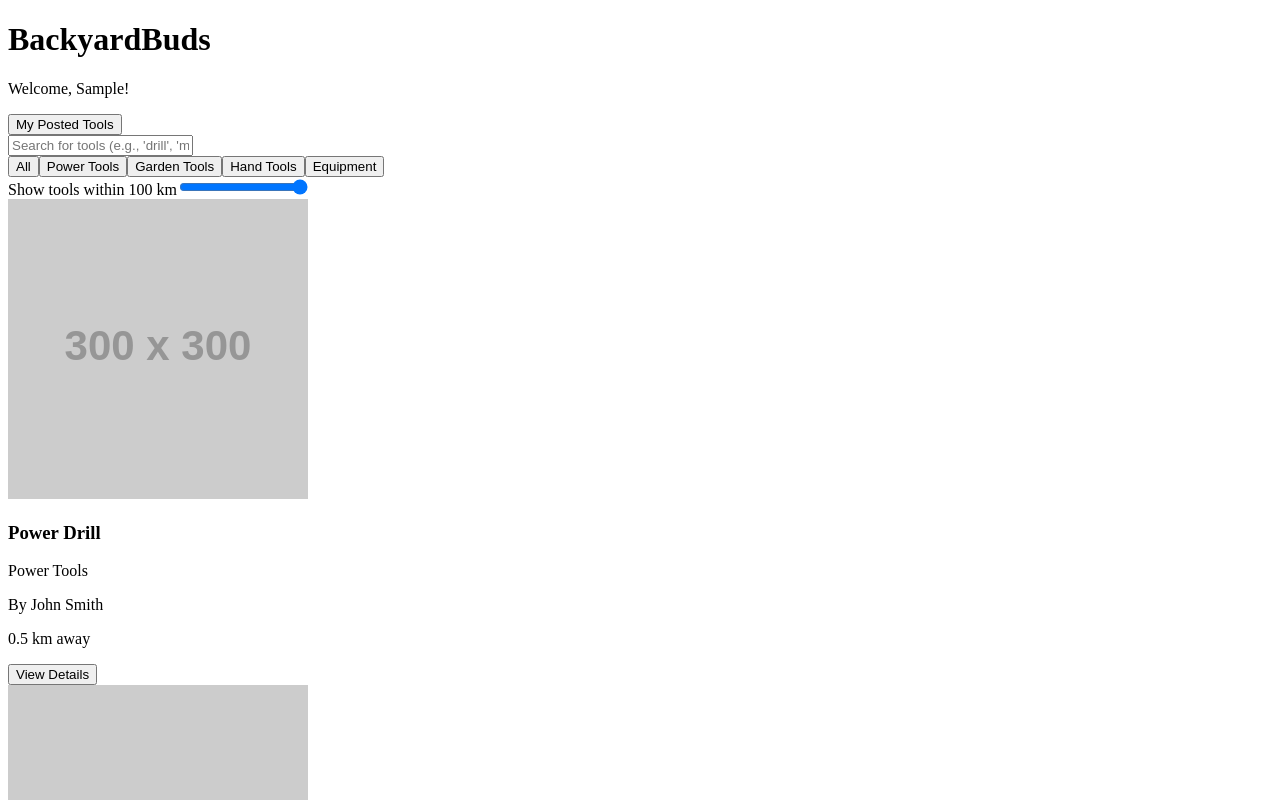
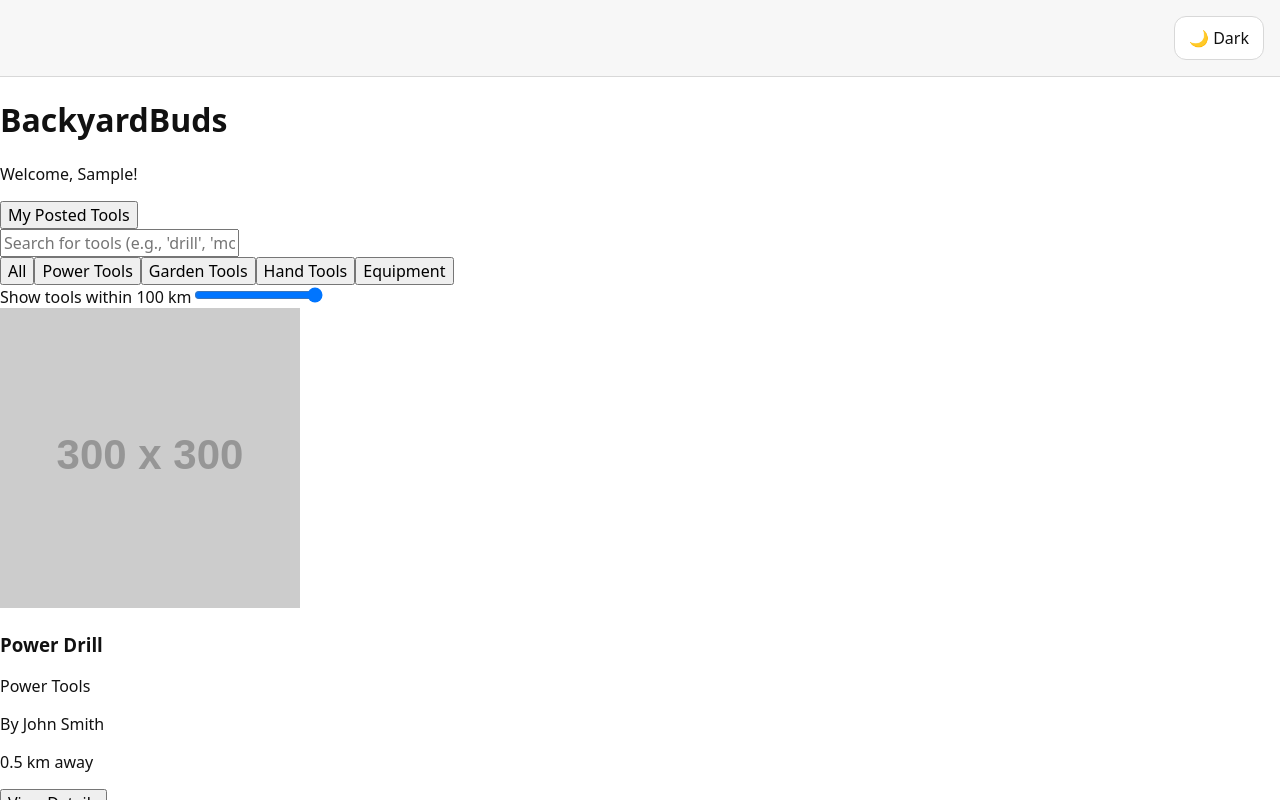
Before and after one commit to Owethudev/Founders-Capstone, a React (Vite) app: page / in a window 1280 px wide. Both pictures are taken after typing "Sample", "name@example.com", "5551234", "Sample" into the empty fields and a click on the button "Get Started". Shown: the top 800 px of the page. Built offline with nearby package versions, Linux system fonts and the light colour scheme.

Commit message:
add dark mode toggle with persistent theme preference

```diff
--- a/index.html
+++ b/index.html
@@ -4,6 +4,76 @@
     <meta charset="UTF-8" />
     <meta name="viewport" content="width=device-width, initial-scale=1.0" />
     <title>TypeScript Basics Assessment</title>
+    <style>
+      :root {
+        color-scheme: light;
+        --bg: #ffffff;
+        --text: #111111;
+        --surface: #f7f7f7;
+        --surface-strong: #ffffff;
+        --border: #d8d8d8;
+        --muted: #555555;
+        --primary: #2857ff;
+        --primary-text: #ffffff;
+      }
+
+      html.dark-mode {
+        color-scheme: dark;
+        --bg: #12131a;
+        --text: #f4f5f9;
+        --surface: #1e212c;
+        --surface-strong: #272b3a;
+        --border: #323645;
+        --muted: #9da4ba;
+        --primary: #7c9bff;
+        --primary-text: #0f172a;
+      }
+
+      body {
+        margin: 0;
+        min-height: 100vh;
+        background: var(--bg);
+        color: var(--text);
+        font-family: system-ui, sans-serif;
+      }
+
+      .app-shell {
+        min-height: 100vh;
+        background: var(--bg);
+        color: var(--text);
+      }
+
+      .app-header {
+        display: flex;
+        justify-content: flex-end;
+        padding: 16px;
+        background: var(--surface);
+        border-bottom: 1px solid var(--border);
+      }
+
+      .dark-mode-toggle {
+        padding: 10px 14px;
+        border: 1px solid var(--border);
+        background: var(--surface-strong);
+        color: var(--text);
+        border-radius: 12px;
+        cursor: pointer;
+      }
+
+      .dark-mode-toggle:hover {
+        opacity: 0.88;
+      }
+
+      * {
+        box-sizing: border-box;
+      }
+
+      button,
+      input,
+      textarea {
+        font: inherit;
+      }
+    </style>
   </head>
   <body>
     <div id="root"></div>
--- a/src/App.tsx
+++ b/src/App.tsx
@@ -5,6 +5,7 @@ import { ToolDetailScreen } from "./components/ToolDetailScreen";
 import { BookingForm } from "./components/BookingForm";
 import { BookingConfirmation } from "./components/BookingConfirmation";
 import { MyPostedToolsScreen } from "./components/MyPostedToolsScreen";
+import { useDarkMode } from "./hooks/useDarkMode";
 import { User, Tool, Booking } from "./types";
 import { mockTools } from "./data/mockTools";
 
@@ -16,6 +17,7 @@ export function App() {
     null,
   );
   const [viewingMyTools, setViewingMyTools] = useState(false);
+  const { isDarkMode, toggleDarkMode } = useDarkMode();
 
   const handleToolClick = (tool: Tool) => {
     setSelectedTool(tool);
@@ -59,7 +61,16 @@ export function App() {
   };
 
   return currentUser ? (
-    <div className="app-shell">
+    <div className={`app-shell ${isDarkMode ? "dark-mode" : "light-mode"}`}>
+      <header className="app-header">
+        <button
+          className="dark-mode-toggle"
+          onClick={toggleDarkMode}
+          aria-label="Toggle dark mode"
+        >
+          {isDarkMode ? "☀️ Light" : "🌙 Dark"}
+        </button>
+      </header>
       {confirmedBooking ? (
         <BookingConfirmation
           booking={confirmedBooking}
--- /dev/null
+++ b/src/hooks/useDarkMode.ts
@@ -0,0 +1,28 @@
+import { useState, useEffect } from "react";
+
+export function useDarkMode() {
+  const [isDarkMode, setIsDarkMode] = useState(() => {
+    if (typeof window === "undefined") {
+      return false;
+    }
+
+    const savedMode = localStorage.getItem("darkMode");
+    return savedMode ? JSON.parse(savedMode) : false;
+  });
+
+  useEffect(() => {
+    localStorage.setItem("darkMode", JSON.stringify(isDarkMode));
+
+    if (isDarkMode) {
+      document.documentElement.classList.add("dark-mode");
+    } else {
+      document.documentElement.classList.remove("dark-mode");
+    }
+  }, [isDarkMode]);
+
+  const toggleDarkMode = () => {
+    setIsDarkMode((prev: boolean) => !prev);
+  };
+
+  return { isDarkMode, toggleDarkMode };
+}
```
